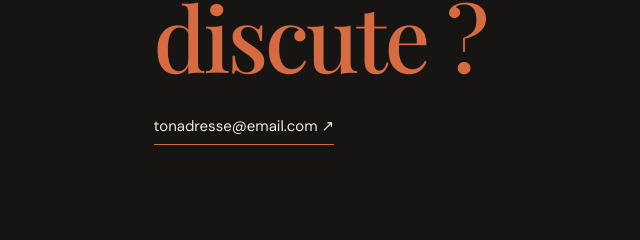
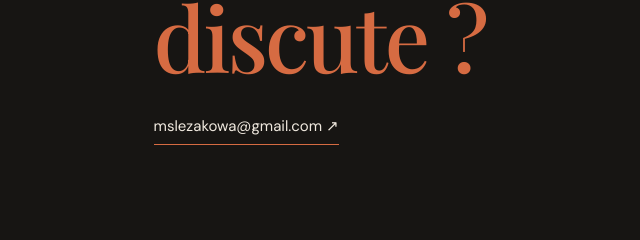
Before and after one commit to mathouss/portfolio, a plain HTML site: page index.html in a window 1280 px wide. Shown: the part 4193-4433 px from the top of the page, 0-640 px from the left. Drawn offline with nearby package versions, Linux system fonts and the light colour scheme.

Commit message:
Update index.html

```diff
--- a/index.html
+++ b/index.html
@@ -266,8 +266,8 @@
 
         <h2>On en<br><span>discute ?</span></h2>
 
-        <a href="mailto:tonadresse@email.com" class="footer-email">
-            tonadresse@email.com ↗
+        <a href="mailto:mslezakowa@gmail.com" class="footer-email">
+            mslezakowa@gmail.com ↗
         </a>
 
         <div class="footer-bottom">
```
